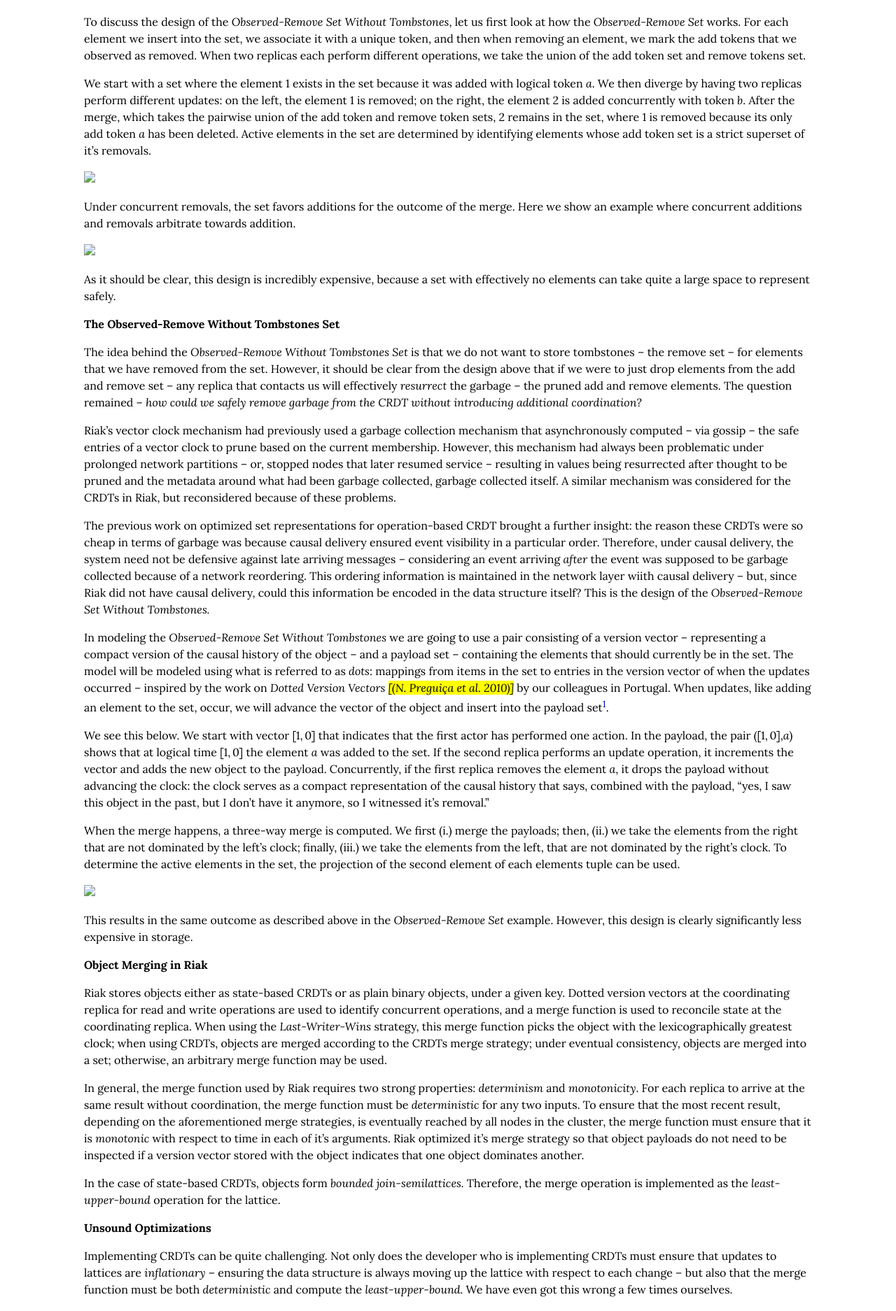
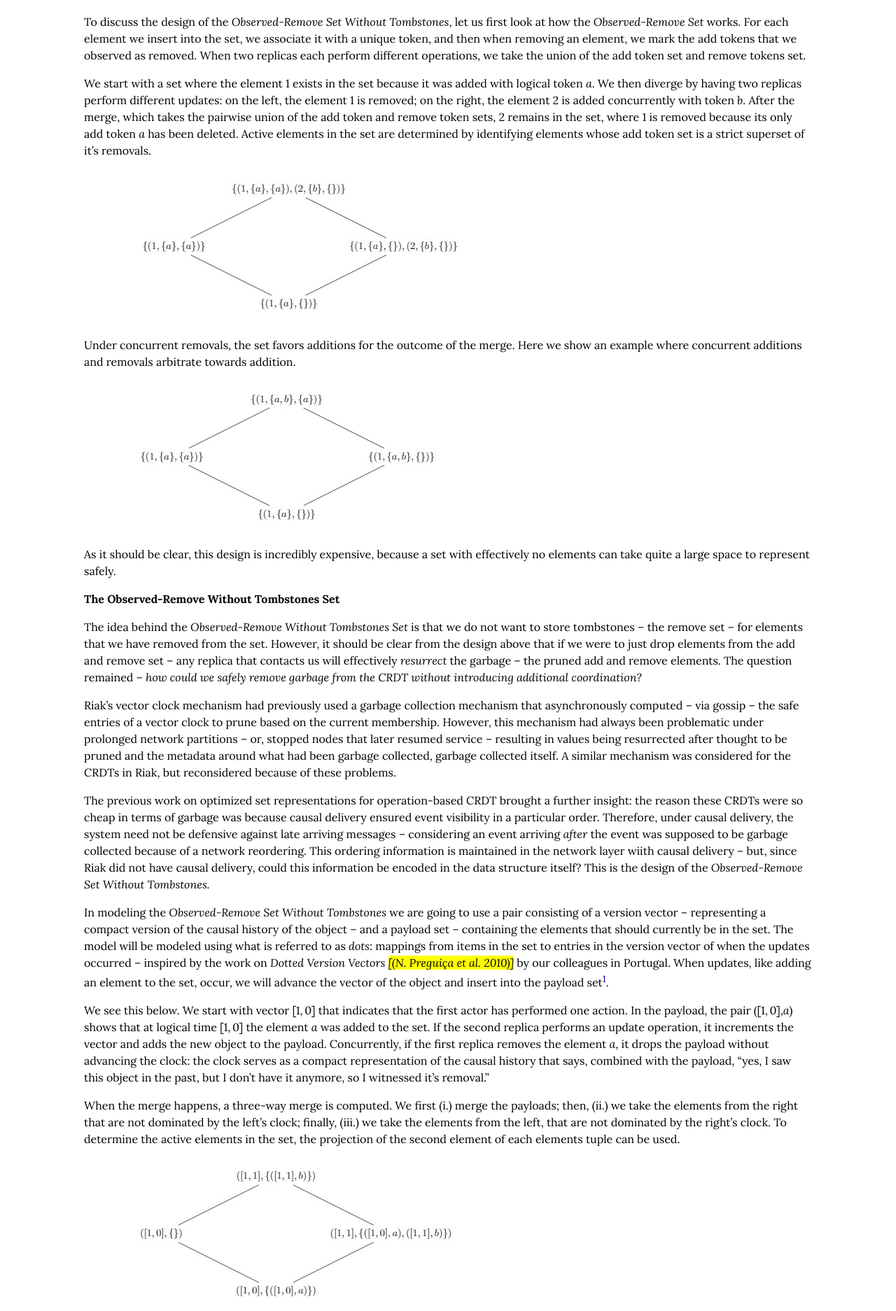
Before and after one commit to cmeiklejohn/cmeiklejohn.github.io, a Jekyll site: the page built from _posts/2019-03-08-monotonicity.markdown, in a window 1280 px wide. Shown: the part 925-2799 px from the top of the page at 70% size. Built offline with Jekyll 4.4.1, drawn with Linux system fonts in a browser that asks for light colours; some web fonts are replaced.

Commit message:
new post

```diff
--- a/_posts/2019-03-08-monotonicity.markdown
+++ b/_posts/2019-03-08-monotonicity.markdown
@@ -17,11 +17,11 @@ _This article contains MathJax figures that are rendered with JavaScript.  If yo
 <p>To discuss the design of the <em>Observed-Remove Set Without Tombstones</em>, let us first look at how the <em>Observed-Remove Set</em> works. For each element we insert into the set, we associate it with a unique token, and then when removing an element, we mark the add tokens that we observed as removed. When two replicas each perform different operations, we take the union of the add token set and remove tokens set.</p>
 <p>We start with a set where the element <span class="math inline">1</span> exists in the set because it was added with logical token <span class="math inline"><em>a</em></span>. We then diverge by having two replicas perform different updates: on the left, the element <span class="math inline">1</span> is removed; on the right, the element <span class="math inline">2</span> is added concurrently with token <span class="math inline"><em>b</em></span>. After the merge, which takes the pairwise union of the add token and remove token sets, <span class="math inline">2</span> remains in the set, where <span class="math inline">1</span> is removed because its only add token <span class="math inline"><em>a</em></span> has been deleted. Active elements in the set are determined by identifying elements whose add token set is a strict superset of it’s removals.</p>
 
-<img src="img/orset-1.jpg">
+<img src="/img/orset-1.jpg">
 
 <p>Under concurrent removals, the set favors additions for the outcome of the merge. Here we show an example where concurrent additions and removals arbitrate towards addition.</p>
 
-<img src="img/orset-2.jpg">
+<img src="/img/orset-2.jpg">
 
 <p>As it should be clear, this design is incredibly expensive, because a set with effectively no elements can take quite a large space to represent safely.</p>
 <h1 id="the-observed-remove-without-tombstones-set">The Observed-Remove Without Tombstones Set</h1>
@@ -32,7 +32,7 @@ _This article contains MathJax figures that are rendered with JavaScript.  If yo
 <p>We see this below. We start with vector <span class="math inline">[1, 0]</span> that indicates that the first actor has performed one action. In the payload, the pair <span class="math inline">([1, 0],<em>a</em>)</span> shows that at logical time <span class="math inline">[1, 0]</span> the element <span class="math inline"><em>a</em></span> was added to the set. If the second replica performs an update operation, it increments the vector and adds the new object to the payload. Concurrently, if the first replica removes the element <span class="math inline"><em>a</em></span>, it drops the payload without advancing the clock: the clock serves as a compact representation of the causal history that says, combined with the payload, “yes, I saw this object in the past, but I don’t have it anymore, so I witnessed it’s removal.”</p>
 <p>When the merge happens, a three-way merge is computed. We first (i.) merge the payloads; then, (ii.) we take the elements from the right that are not dominated by the left’s clock; finally, (iii.) we take the elements from the left, that are not dominated by the right’s clock. To determine the active elements in the set, the projection of the second element of each elements tuple can be used.</p>
 
-<img src="img/orswot.jpg">
+<img src="/img/orswot.jpg">
 
 <p>This results in the same outcome as described above in the <em>Observed-Remove Set</em> example. However, this design is clearly significantly less expensive in storage.</p>
 <h1 id="object-merging-in-riak">Object Merging in Riak</h1>
@@ -44,7 +44,7 @@ _This article contains MathJax figures that are rendered with JavaScript.  If yo
 <p>Merging is very expensive – especially, if for each read, write, and replica repair performed on the database, we must traverse the entire data structure and perform a three-way merge, as is the case with the <em>Observed-Remove Set Without Tombstones.</em> In an attempt to optimize the cost of merging, a change was made to the implementation to skip the merge procedure if the object currently stored had a clock that was greater than an incoming object on the network during the anti-entropy replica repair process. This methodology works for merging normal Riak objects – where each write at a replica ensures the clock is monotonically advancing – but does not work with the <em>Observed-Remove Set Without Tombstones.</em> Let us see why.</p>
 <p>If we revisit our previous example, we can see that in the case of a removal – occurring with the first replica on the left, the <em>clock is not advanced under a removal.</em> Therefore, the ordering relation of the lattice states that a clock with a given payload object is ordered <em>before</em> a clock with that element not present in the payload. In short, <em>with the optimized set representation, checking the clock alone is not sufficient for knowing whether or not a merge should occur.</em></p>
 
-<img src="img/orswot-2.jpg">
+<img src="/img/orswot-2.jpg">
 
 <p>This bug was reported by a user of Riak on GitHub and <a href="https://github.com/basho/riak_dt/pull/79">the commit introducing the bug reverted.</a> The bug also has quite an interesting effect on a real system: since a set with a deleted element will always be ordered before the set with the element present, the merge operation will never accept the object with the removed elements as its clock will always be dominated by the set with the elements present – in effect, <em>the system will believe it’s converged, without agreement from all replicas – and some nodes will never observe the removals because the operation will be ignored.</em></p>
 
```
